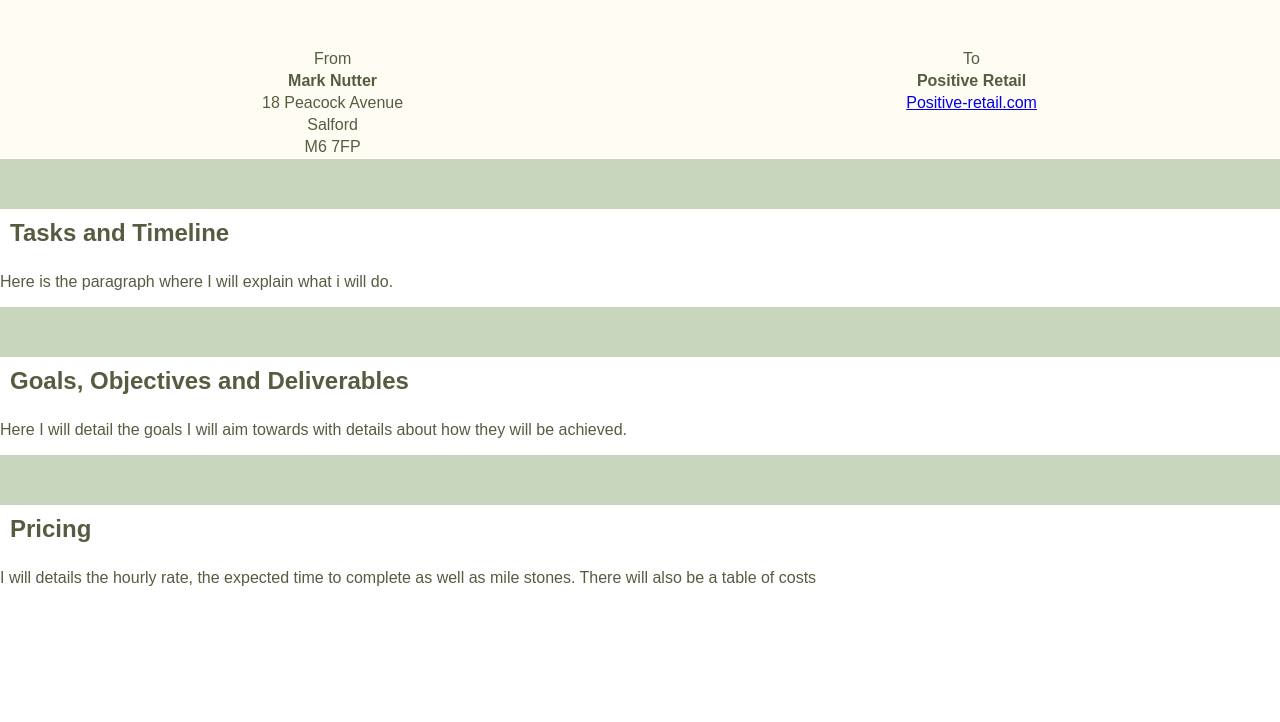
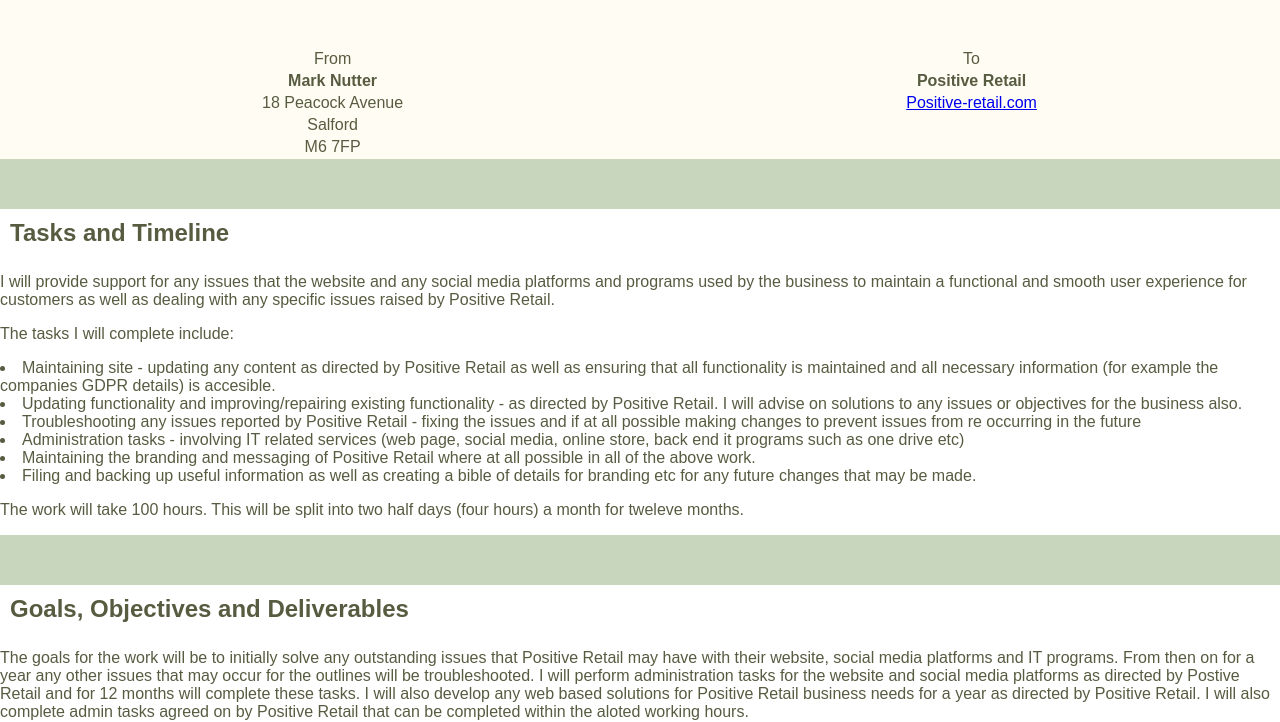
Before and after one commit to Nutbot2000/Web-Development, a plain HTML site: page index.html in a window 1280 px wide. Shown: the part 108-830 px from the top of the page. Before the commit the page ends 800 px from the top, so only its background shows below. Drawn offline with Linux system fonts and the light colour scheme.

Commit message:
Add files via upload

```diff
--- a/index.html
+++ b/index.html
@@ -38,15 +38,24 @@
 </div>
 <div class="tasks-timeline-container">
   <h2>Tasks and Timeline</h2>
-  <p>Here is the paragraph where I will explain what i will do.</p>
+  <p>I will provide support for any issues that the website and any social media platforms and programs used by the business to maintain a functional and smooth user experience for customers as well as dealing with any specific issues raised by Positive Retail.</p>
+  <p>The tasks I will complete include:</p>
+  <li>Maintaining site - updating any content as directed by Positive Retail as well as ensuring that all functionality is maintained and all necessary information (for example the companies GDPR details) is accesible.</li>
+  <li>Updating functionality and improving/repairing existing functionality - as directed by Positive Retail. I will advise on solutions to any issues or objectives for the business also.</li>
+  <li>Troubleshooting any issues reported by Positive Retail - fixing the issues and if at all possible making changes to prevent issues from re occurring in the future</li>
+  <li>Administration tasks - involving IT related services (web page, social media, online store, back end it programs such as one drive etc)</li>
+  <li>Maintaining the branding and messaging of Positive Retail where at all possible in all of the above work.</li>
+  <li>Filing and backing up useful information as well as creating a bible of details for branding etc for any future changes that may be made. </li>
+  <p>The work will take 100 hours. This will be split into two half days (four hours) a month for tweleve months.</p>
 </div>
 <div class="goals-objectives-deliverables-container">
 <h2>Goals, Objectives and Deliverables</h2>
-<p>Here I will detail the goals I will aim towards with details about how they will be achieved.</p>
+<p>The goals for the work will be to initially solve any outstanding issues that Positive Retail may have with their website, social media platforms and IT programs. From then on for a year any other issues that may occur for the outlines will be troubleshooted. I will perform administration tasks for the website and social media platforms as directed by Postive Retail and for 12 months will complete these tasks.
+I will also develop any web based solutions for Positive Retail business needs for a year as directed by Positive Retail. I will also complete admin tasks agreed on by Positive Retail that can be completed within the aloted working hours.</p>
 </div>
 <div class="pricing-container">
   <h2>Pricing</h2>
-  <p>I will details the hourly rate, the expected time to complete as well as mile stones. There will also be a table of costs</p>
+  <p>Hourly rate 18.75. I will detail the hourly rate, the expected time to complete as well as mile stones. There will also be a table of costs</p>
 </div>
 </body>
 
```
